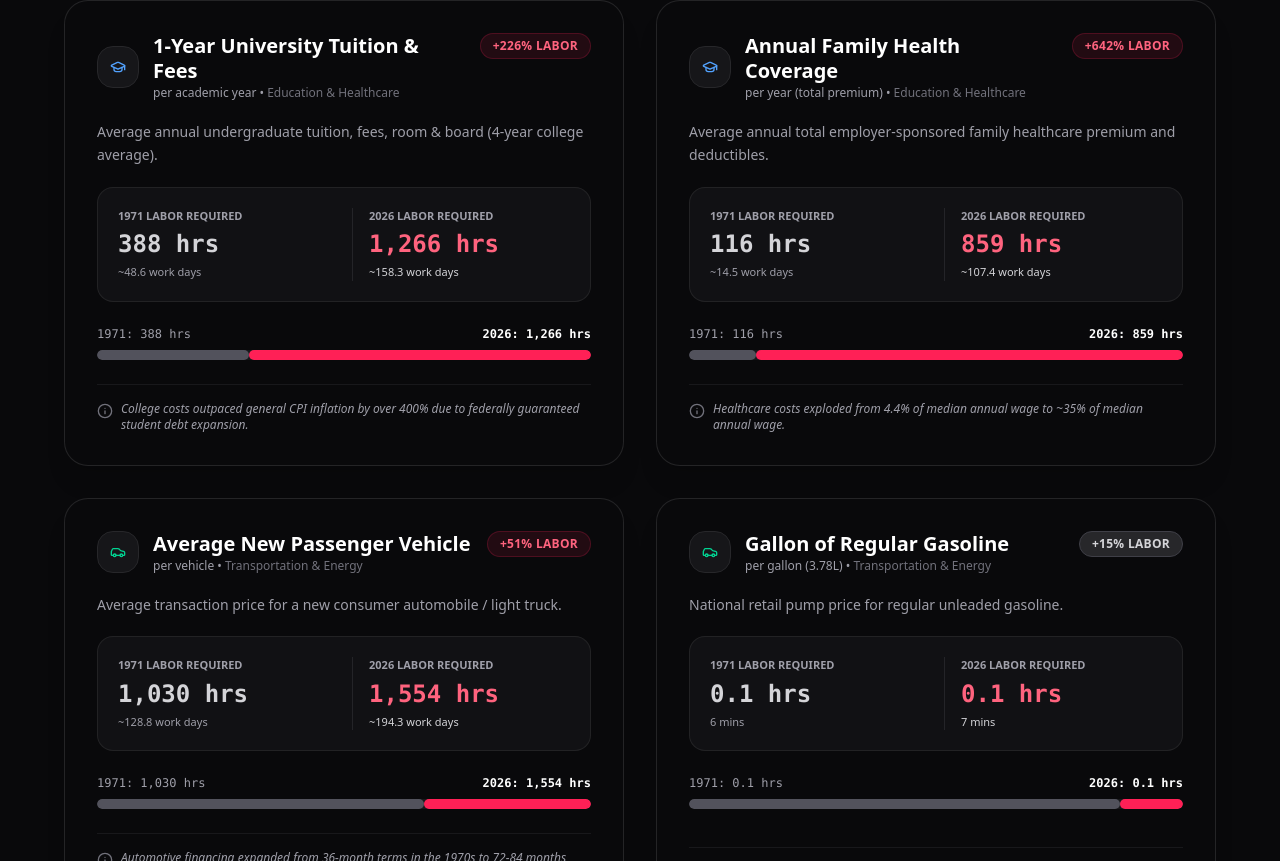
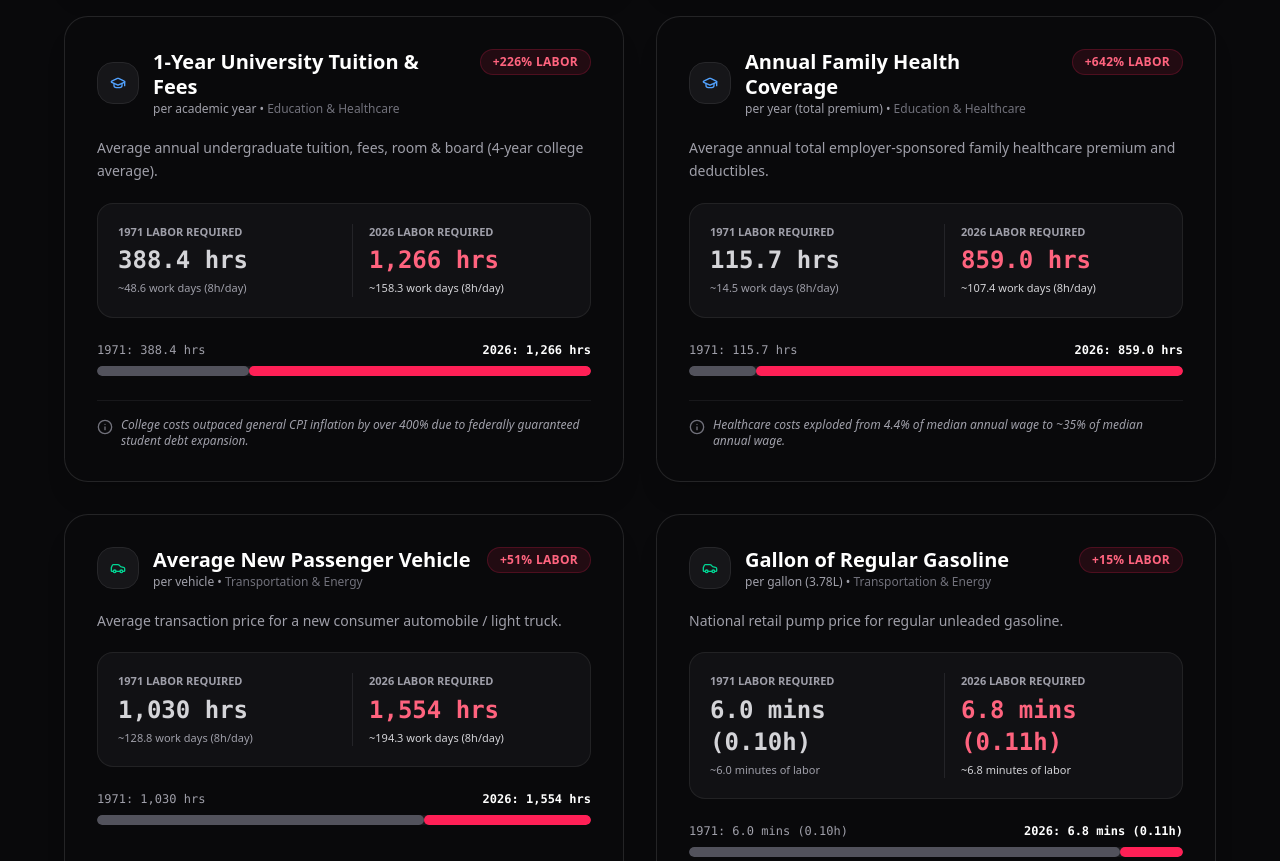
Before and after one commit to PedroPie81/Fiat-erosion-tracker, a React (Vite) app: page /cost-vs-wages in a window 1280 px wide. Shown: the part 1939-2800 px from the top of the page. Built offline with nearby package versions, Linux system fonts and the light colour scheme.

Commit message:
Clarify food staples labor metrics, precise minute formatting, and productivity vs scarcity dynamics

```diff
--- a/src/data/costVsWagesData.ts
+++ b/src/data/costVsWagesData.ts
@@ -183,7 +183,8 @@ export const COST_VS_WAGES_DATA: Record<'USD' | 'GBP' | 'EUR', CurrencyDataset>
           2010: 1.47,
           2020: 1.51,
           2026: 3.45
-        }
+        },
+        notes: 'Industrial battery farming reduced egg labor from 8.8 mins in 1971 to 3.7 mins in 2020. Severe post-2020 feed/flock inflation pushed it back to 6.6 mins.'
       },
       {
         id: 'loaf_bread',
@@ -201,7 +202,8 @@ export const COST_VS_WAGES_DATA: Record<'USD' | 'GBP' | 'EUR', CurrencyDataset>
           2010: 1.39,
           2020: 1.52,
           2026: 2.10
-        }
+        },
+        notes: 'Mechanized wheat harvesting and bakeries dropped bread labor from 4.1 mins in 1971 to ~3.7 mins in 2020, rising to 4.0 mins today.'
       },
       {
         id: 'gallon_milk',
@@ -219,7 +221,8 @@ export const COST_VS_WAGES_DATA: Record<'USD' | 'GBP' | 'EUR', CurrencyDataset>
           2010: 3.32,
           2020: 3.39,
           2026: 4.35
-        }
+        },
+        notes: 'Automated milking and massive dairy subsidies halved milk labor from 19.5 mins in 1971 to 8.4 mins in 2026.'
       },
       {
         id: 'beef_ground',
@@ -237,7 +240,8 @@ export const COST_VS_WAGES_DATA: Record<'USD' | 'GBP' | 'EUR', CurrencyDataset>
           2010: 2.54,
           2020: 4.12,
           2026: 5.85
-        }
+        },
+        notes: 'Took 11.6 mins of labor in 1971, dropped to 7.0 mins in 2000 due to feedlot scaling, then rebounded to 11.3 mins by 2026 due to feed & energy costs.'
       },
       {
         id: 'gold_ounce',
@@ -481,7 +485,8 @@ export const COST_VS_WAGES_DATA: Record<'USD' | 'GBP' | 'EUR', CurrencyDataset>
           2010: 5.60,
           2020: 6.80,
           2026: 9.90
-        }
+        },
+        notes: 'Took ~40 mins of UK work in 1971, dropped to 23 mins in 2000 with industrial supply chains, and rose back to 30 mins in 2026.'
       },
       {
         id: 'gold_ounce',
--- a/src/pages/CostVsWagesPage.tsx
+++ b/src/pages/CostVsWagesPage.tsx
@@ -21,6 +21,10 @@ type CategoryFilter = 'all' | 'housing' | 'education_health' | 'transport_energy
 type MetricDisplayMode = 'hours' | 'nominal' | 'wage_multiplier';
 
 const FAQS = [
+  {
+    q: 'Why does beef and food cost 8x more in dollars today, but takes a similar amount of work hours as in 1971?',
+    a: 'This demonstrates the crucial economic distinction between reproducible commodities and non-reproducible scarce assets:\n\n1. Agricultural Mechanization & Industrialization: Between 1971 and 2000, automated grain harvesting, industrial feedlots, genetic crop breeding, and massive government farm subsidies drastically reduced the physical resource cost of producing food. By 2000, 1 lb of beef required just 7.0 minutes of work (down from 11.6 minutes in 1971).\n\n2. Wage vs. Price Parity: Over 55 years, nominal hourly wages rose ~760% ($3.63/hr to $31.20/hr in the US), closely matching the ~735% nominal rise in beef ($0.70 to $5.85/lb). Massive industrial efficiency gains masked fiat debasement in reproducible groceries.\n\n3. The Contrast with Scarce Assets: In sharp contrast, you cannot mass-produce land, prime residential housing, Ivy League diplomas, or physical gold. Newly printed fiat money flooded into fixed-supply assets: buying a home went from ~6,942 hours of labor in 1971 to over 13,846 hours today (+99% labor increase), and gold went from 9.6 hours to 93 hours (+869% labor increase).'
+  },
   {
     q: 'Why do everyday essentials and housing feel so unaffordable despite nominal wage increases?',
     a: 'While nominal hourly wages have risen in currency terms over recent decades, the cost of scarce, non-reproducible assets and essential services—particularly housing, healthcare, and higher education—has expanded at many times the rate of wages. Because central banks continuously expand the fiat money supply, newly created money floods into fixed-supply assets, requiring workers to sacrifice significantly more hours of physical labor to buy the exact same standard of living.'
@@ -93,25 +97,58 @@ const CostVsWagesPage: React.FC = () => {
 
   const formatHours = (hours: number) => {
     if (hours >= 1000) {
-      return `${hours.toLocaleString(undefined, { maximumFractionDigits: 0 })} hrs`;
+      return `${Math.round(hours).toLocaleString()} hrs`;
     }
-    if (hours < 10) {
+    if (hours >= 10) {
       return `${hours.toFixed(1)} hrs`;
     }
-    return `${Math.round(hours).toLocaleString()} hrs`;
+    if (hours >= 1) {
+      const whole = Math.floor(hours);
+      const mins = Math.round((hours - whole) * 60);
+      return mins > 0 ? `${whole}h ${mins}m` : `${whole} hrs`;
+    }
+    // Sub-hour items (< 1 hour)
+    const mins = hours * 60;
+    if (mins < 1) {
+      const secs = Math.round(hours * 3600);
+      return `${secs} secs`;
+    }
+    return `${mins.toFixed(1)} mins (${hours.toFixed(2)}h)`;
+  };
+
+  const formatTableHours = (hours: number) => {
+    if (hours >= 1000) {
+      return `${Math.round(hours).toLocaleString()} hrs`;
+    }
+    if (hours >= 10) {
+      return `${hours.toFixed(1)} hrs`;
+    }
+    if (hours >= 1) {
+      const whole = Math.floor(hours);
+      const mins = Math.round((hours - whole) * 60);
+      return mins > 0 ? `${whole}h ${mins}m` : `${whole}h`;
+    }
+    // Sub-hour items (< 1 hour)
+    const mins = hours * 60;
+    return `${mins.toFixed(1)} mins`;
   };
 
   const formatDaysOrYears = (hours: number) => {
     if (hours >= 2000) {
       const years = (hours / 2000).toFixed(1);
-      return `~${years} work years`;
+      return `~${years} full work years (2,000h/yr)`;
     }
     if (hours >= 8) {
       const days = (hours / 8).toFixed(1);
-      return `~${days} work days`;
+      return `~${days} work days (8h/day)`;
     }
-    const mins = Math.round(hours * 60);
-    return `${mins} mins`;
+    if (hours >= 1) {
+      const whole = Math.floor(hours);
+      const mins = Math.round((hours - whole) * 60);
+      return mins > 0 ? `${whole} hr ${mins} min of labor` : `${whole} hr of labor`;
+    }
+    const mins = (hours * 60).toFixed(1);
+    return `~${mins} minutes of labor`;
   };
 
   // Macro Summary Statistics
@@ -576,13 +613,17 @@ const CostVsWagesPage: React.FC = () => {
 
                       {hasBasePrice && (
                         <span className={`px-3 py-1 rounded-full text-xs font-black uppercase tracking-wide border shrink-0 ${
-                          hoursPercentChange > 20
+                          hoursPercentChange > 10
                             ? 'bg-rose-500/10 text-rose-400 border-rose-500/20'
                             : hoursPercentChange < -10
                             ? 'bg-emerald-500/10 text-emerald-400 border-emerald-500/20'
                             : 'bg-zinc-800 text-zinc-300 border-zinc-700'
                         }`}>
-                          {hoursPercentChange > 0 ? `+${hoursPercentChange.toFixed(0)}% labor` : `${hoursPercentChange.toFixed(0)}% labor`}
+                          {Math.abs(hoursPercentChange) < 0.5
+                            ? '0% labor (flat)'
+                            : hoursPercentChange > 0
+                            ? `+${hoursPercentChange >= 10 ? hoursPercentChange.toFixed(0) : hoursPercentChange.toFixed(1)}% labor`
+                            : `${hoursPercentChange <= -10 ? hoursPercentChange.toFixed(0) : hoursPercentChange.toFixed(1)}% labor`}
                         </span>
                       )}
                     </div>
@@ -774,7 +815,7 @@ const CostVsWagesPage: React.FC = () => {
                         <td key={year} className="py-3.5 px-5 text-right text-zinc-300">
                           <div className="font-semibold">{formatMoney(price)}</div>
                           <div className="text-[10px] text-zinc-400 font-medium">
-                            {formatHours(hours)}
+                            {formatTableHours(hours)}
                           </div>
                         </td>
                       );
```
